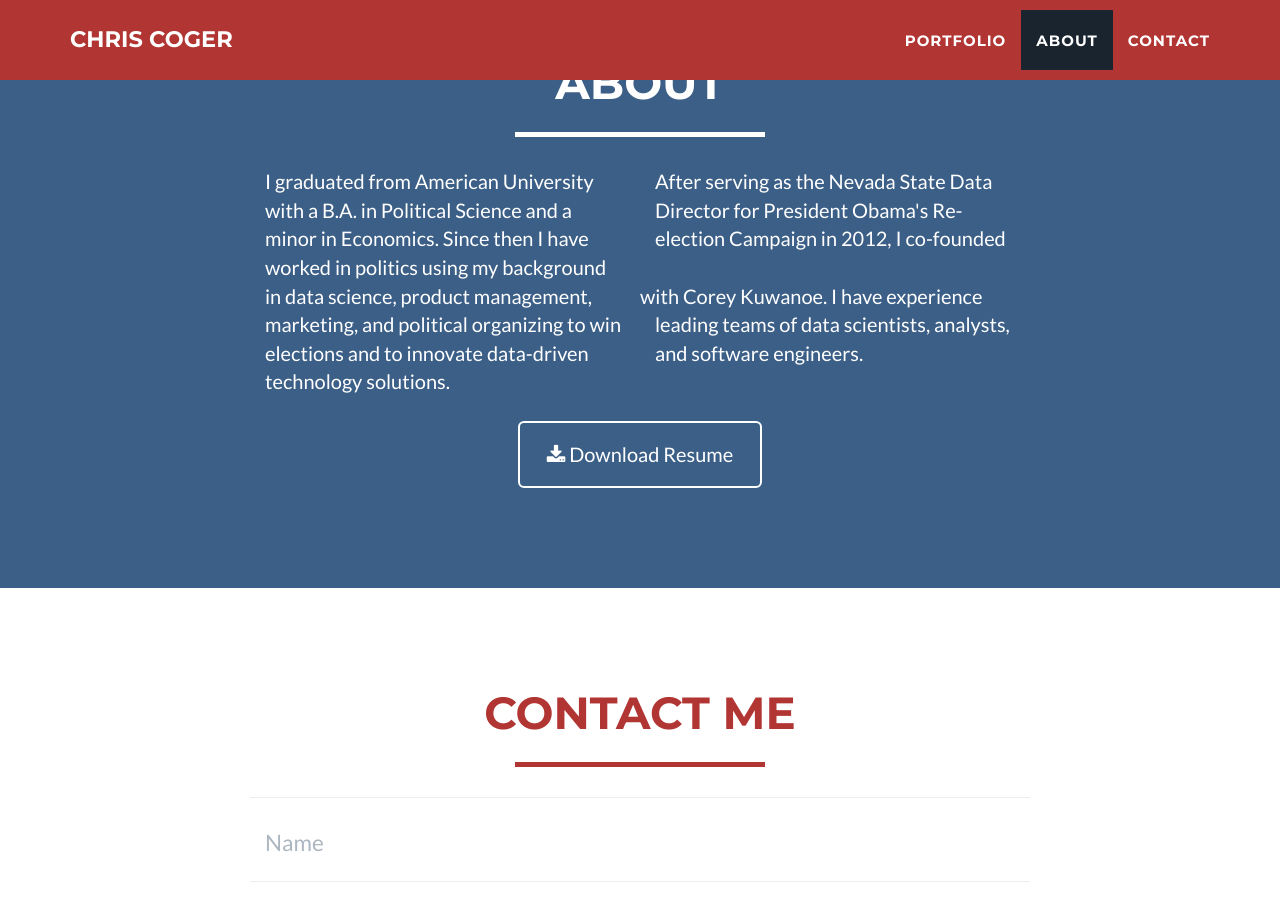
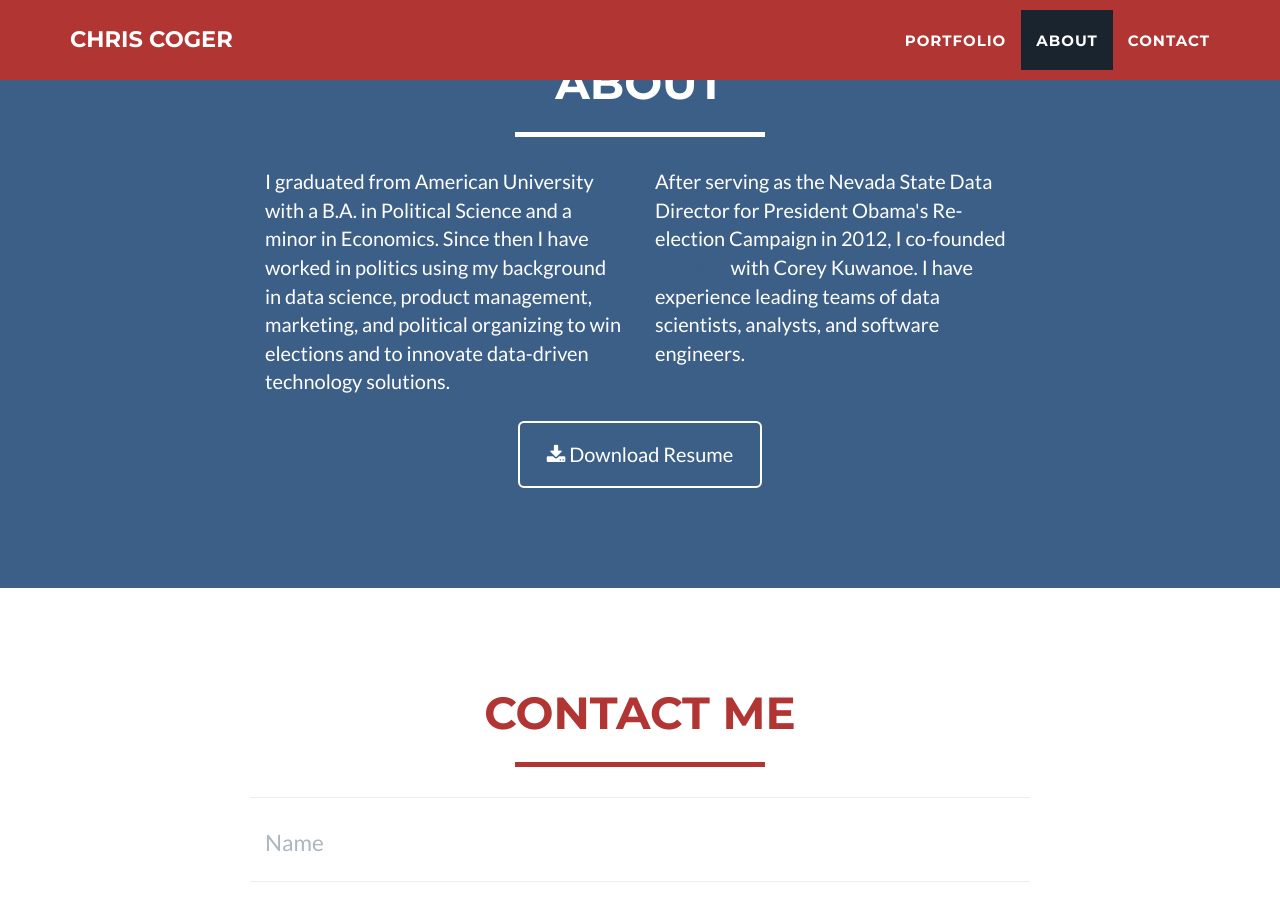
Before and after one commit to coger/coger.github.io, a Jekyll site: the page built from index.html, in a window 1280 px wide and 900 px high, scrolled down 1707 px. Built offline with Jekyll 4.4.1, drawn with Linux system fonts in a browser that asks for light colours.

Commit message:
fix link in about me section

```diff
--- a/_includes/about.html
+++ b/_includes/about.html
@@ -12,7 +12,7 @@
                     <p>I graduated from American University with a B.A. in Political Science and a minor in Economics. Since then I have worked in politics using my background in data science, product management, marketing, and political organizing to win elections and to innovate data-driven technology solutions.</p>
                 </div>
                 <div class="col-lg-4">
-                    <p>After serving as the Nevada State Data Director for President Obama's Re-election Campaign in 2012, I co-founded <a href=http://politech.io class="row">Politech</a> with Corey Kuwanoe. I have experience leading teams of data scientists, analysts, and software engineers.</p>
+                    <p>After serving as the Nevada State Data Director for President Obama's Re-election Campaign in 2012, I co-founded <a href="http://politech.io">Politech</a> with Corey Kuwanoe. I have experience leading teams of data scientists, analysts, and software engineers.</p>
                 </div>
                 <div class="col-lg-8 col-lg-offset-2 text-center">
                     <a href="/assets/chris_coger-resume.pdf" class="btn btn-lg btn-outline">
```
